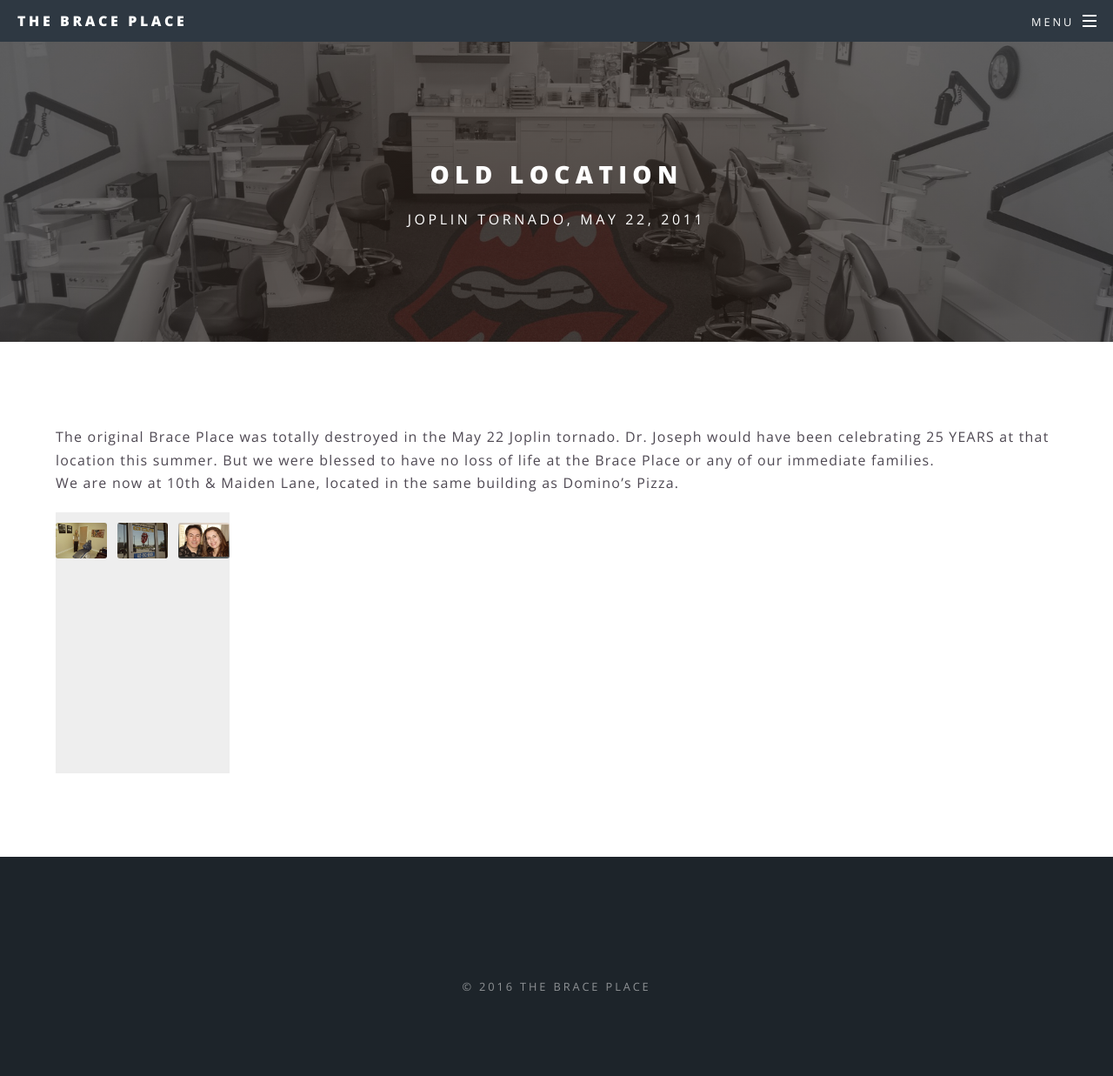
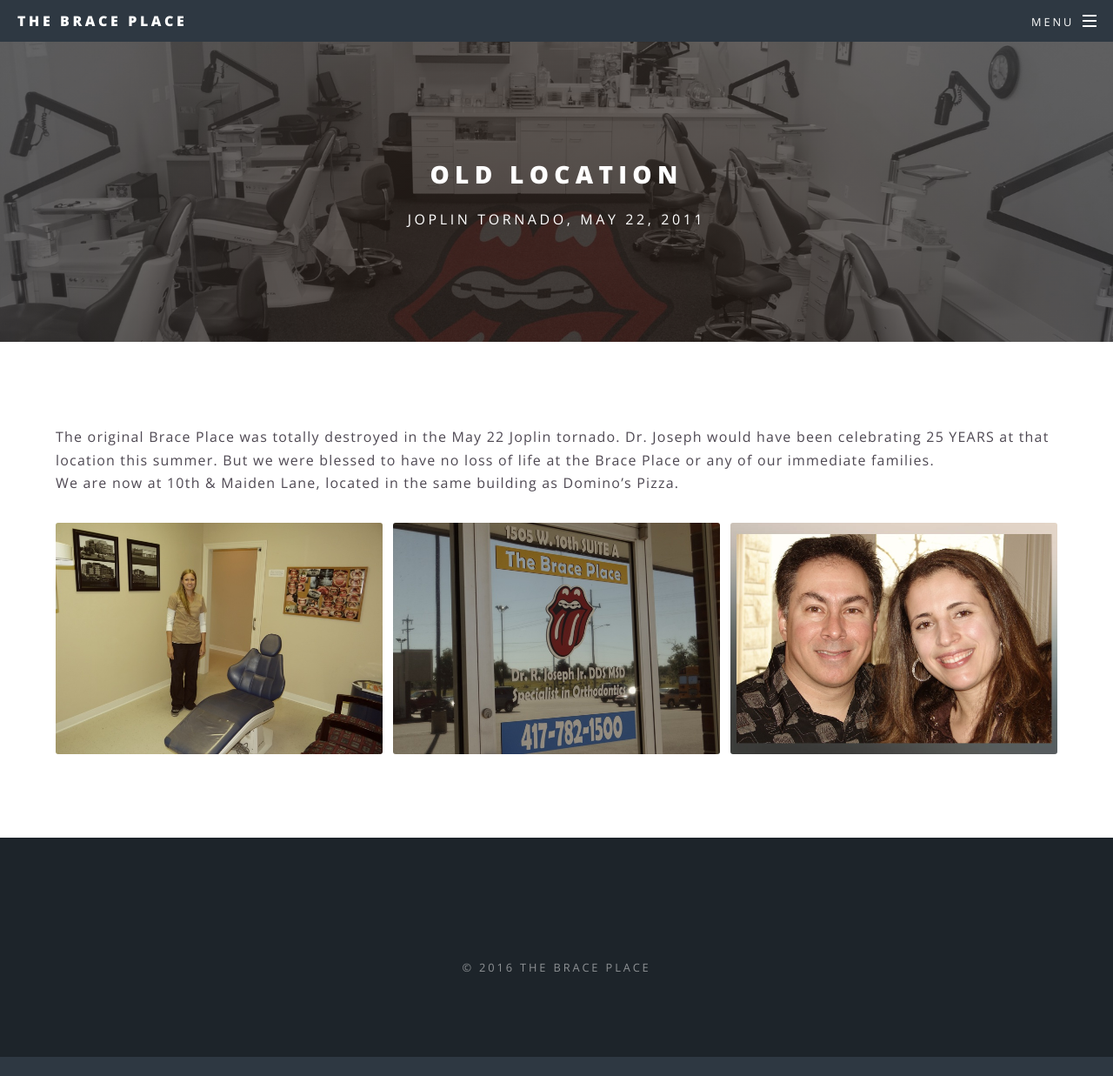
Before and after one commit to jmhardison/braceplace-biz, a Jekyll site: the page built from oldlocation.html, in a window 1280 px wide and 1237 px high. Shown: the whole window at 87% size. Built offline with Jekyll 4.4.1, drawn with Linux system fonts in a browser that asks for light colours.

Commit message:
Update main.scss

```diff
--- a/css/main.scss
+++ b/css/main.scss
@@ -33,12 +33,6 @@
 	));
 
 /* ribbon */
-.box {
-  width: 200px; height: 300px;
-  position: relative;
-  border: 1px solid #BBB;
-  background: #EEE;
-}
 .ribbon {
   position: absolute;
   left: -5px; top: -5px;
```
